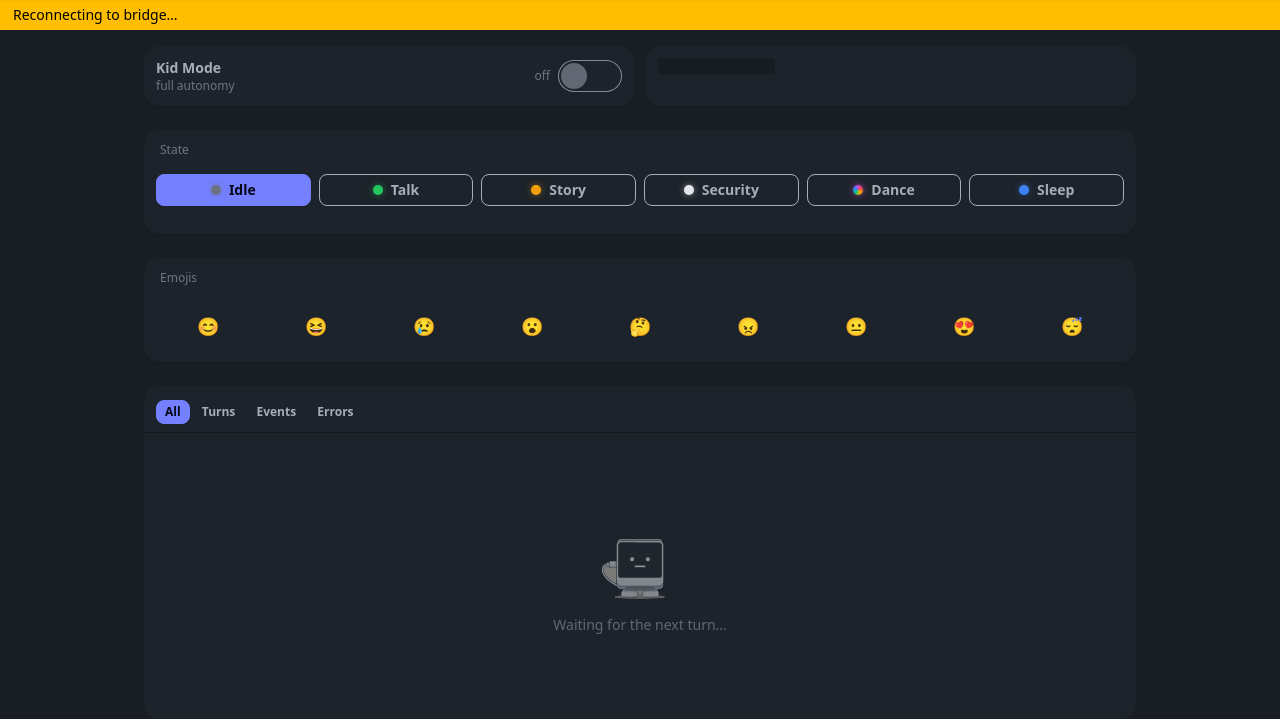
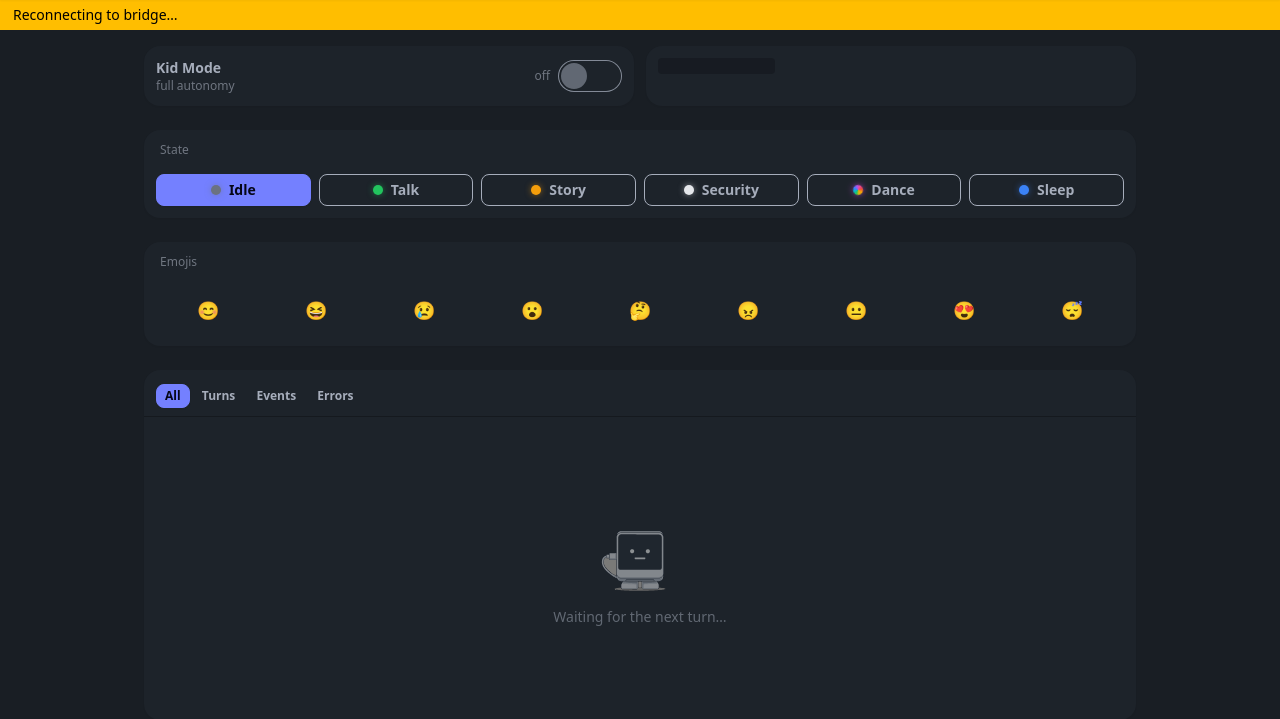
Before and after one commit to BrettKinny/dotty-stackchan, a FastAPI app: page /ui in a window 1280 px wide. Shown: the part 64-783 px from the top of the page. Run offline with FastAPI, Linux system fonts and the light colour scheme; data that the repository does not hold is empty; parts of the project's set-up code (start-up, migrations or seed data) failed here and were passed over; some libraries are stand-ins or nearby versions.

Commit message:
dashboard: drop dotty-equal-rows grid (state card stretched in idle)
The .dotty-equal-rows wrapper was a leftover from an earlier two-column
"State + Faces share a row" layout. The grid was collapsed to a single
column ages ago but kept grid-auto-rows: 1fr, which equalises every row
to the tallest one. With multiple rows visible (state + emojis), the
State card grew an empty area below the buttons sized to whichever row
had the tallest content. Hidden states (talk/story/dance/sleep/security)
left only the State row, so the bug only showed in idle.

Replace the grid with a plain flex column + 1.5rem gap. Cards size to
content; emojis still hides via the native [hidden] attribute now that
the flex parent rule is gone.

Co-Authored-By: Claude Opus 4.7 (1M context) <noreply@anthropic.com>

```diff
--- a/bridge/templates/dashboard.html
+++ b/bridge/templates/dashboard.html
@@ -82,14 +82,6 @@
     background: conic-gradient(#ef4444, #f59e0b, #eab308, #22c55e, #06b6d4, #3b82f6, #a855f7, #ec4899, #ef4444);
     animation: dotty-rainbow-spin 3s linear infinite;
   }
-  /* State + Faces share a row so the cards are the same height. */
-  .dotty-equal-rows {
-    display: grid; grid-template-columns: 1fr;
-    gap: 1.5rem; grid-auto-rows: 1fr;
-  }
-  .dotty-equal-rows > .card { display: flex; flex-direction: column; }
-  .dotty-equal-rows > .card[hidden] { display: none; }
-  .dotty-equal-rows > .card > .card-body { flex: 1 1 auto; }
 </style>
 </head>
 <body class="dotty-body bg-base-200">
@@ -151,7 +143,7 @@
     </div>
   </section>
 
-  <section class="dotty-equal-rows">
+  <section class="flex flex-col" style="gap: 1.5rem;">
     <div id="state-card-body" class="card bg-base-100 shadow-sm overflow-hidden"
          hx-get="/ui/state" hx-trigger="load, every 5s" hx-swap="outerHTML"
          hx-target="this">
```
